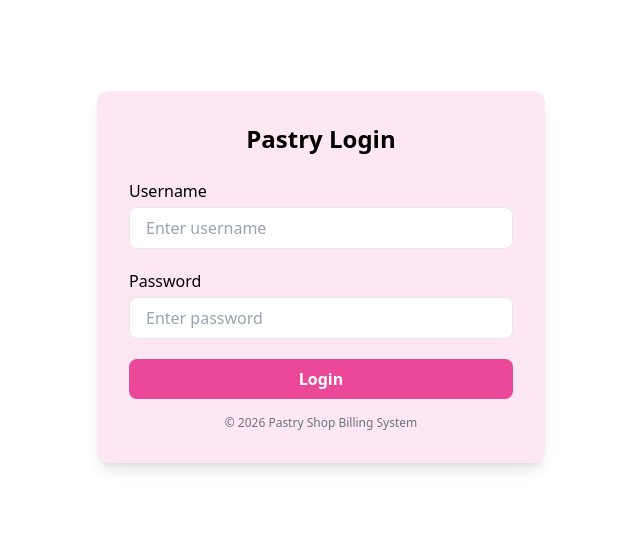
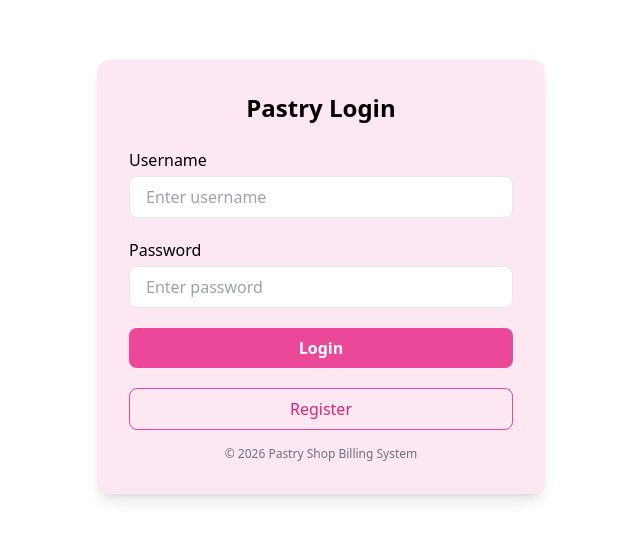
Before and after one commit to shipalibhandary/PasBil, a React app in the folder frontend/: page / in a window 1280 px wide. Shown: the part 123-662 px from the top of the page, without its empty margins (319-959 px from the left). Built offline with nearby package versions, Linux system fonts and the light colour scheme; the HTML template or start-up script is replaced by a standard one.

Commit message:
new button for register

```diff
--- a/frontend/src/pages/login.jsx
+++ b/frontend/src/pages/login.jsx
@@ -24,7 +24,19 @@ function Login({onLogin}){
                         <input type="text" placeholder="Enter password" className="mt-1 w-full px-4 py-2 border rounded-lg focus:outline-none focus:ring-2 "/>
                     </div>
 
-                    <button type="button" onClick={() =>onLogin() } className="w-full bg-pink-500 text-white py-2 rounded-lg font-semibold hover:bg-pink-600 transition">Login</button>
+                    <button type="button"
+                        onClick={() =>onLogin() }
+                        className="w-full bg-pink-500 text-white py-2 rounded-lg font-semibold hover:bg-pink-600 transition"
+                        >Login
+                    </button>
+
+                    <button
+                        type="button"
+                        onClick={() => go("register")}
+                        className="w-full mt-2 border border-pink-500 text-pink-600 py-2 rounded-lg"
+                        >
+                        Register
+                    </button>
                 </form>
 
                 <p className="text-xs text-center text-gray-500 mt-4">© 2026 Pastry Shop Billing System</p>
```
